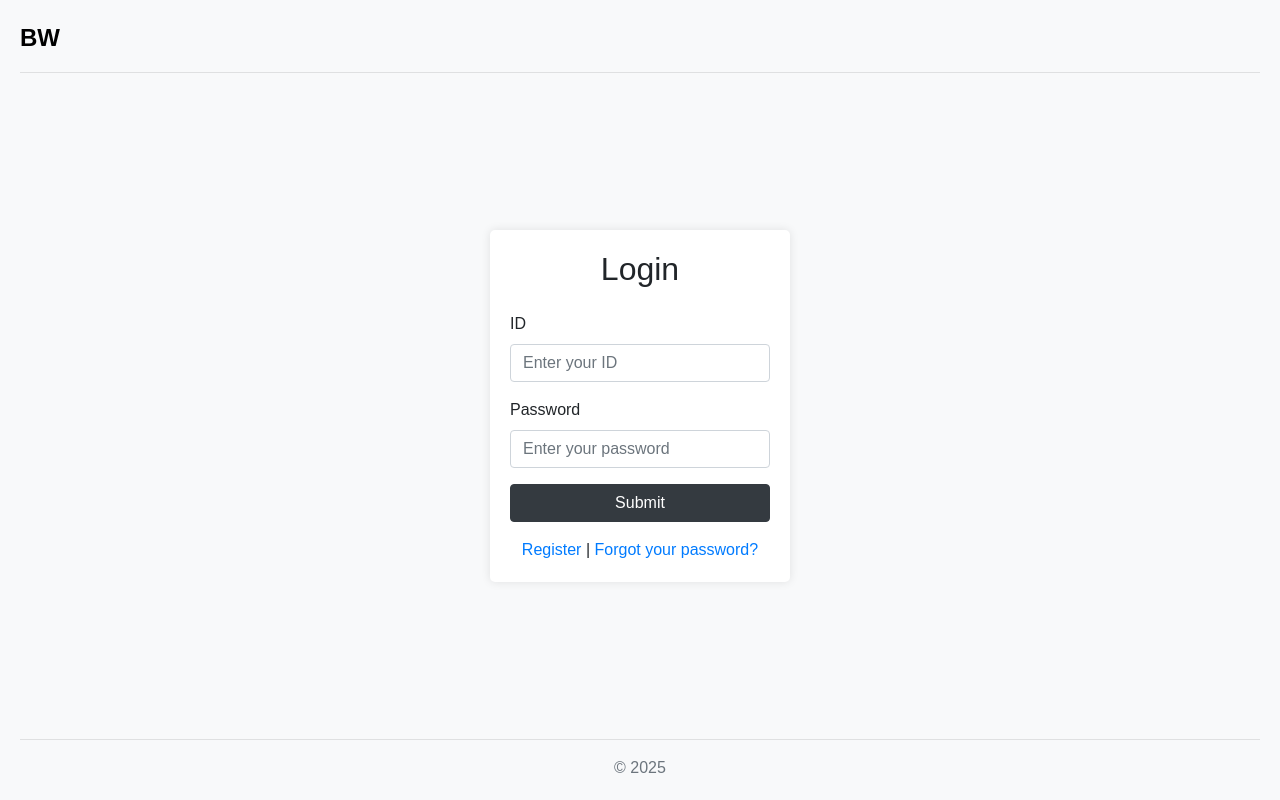
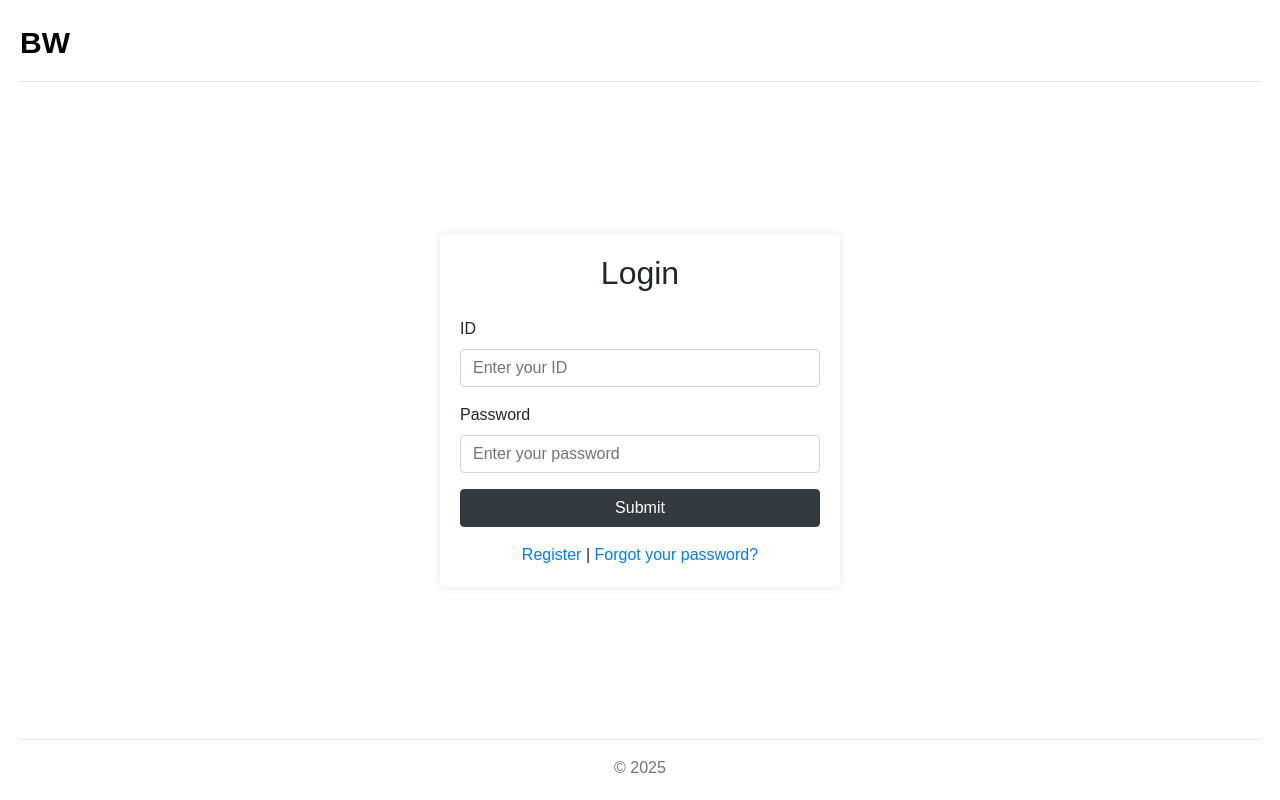
Before and after one commit to eungyukm/Miravelle, a Django app: page /users/login/ in a window 1280 px wide. Run offline with Django 5.2, Linux system fonts and the light colour scheme; some libraries are stand-ins or nearby versions.

Commit message:
fix : edit login design

```diff
--- a/core/users/templates/login.html
+++ b/core/users/templates/login.html
@@ -8,7 +8,7 @@
     <style>
         body {
             font-family: sans-serif;
-            background-color: #f8f9fa; /* Light gray background */
+            background-color:rgb(255, 255, 255); /* Light gray background */
             display: flex;
             flex-direction: column;
             min-height: 100vh; /* Ensure full height */
@@ -30,7 +30,7 @@
 
         /* Login Form Container */
         .login-container {
-            width: 300px;
+            width: 400px;
             padding: 20px;
             background-color: #fff;
             border-radius: 5px;
@@ -68,7 +68,7 @@
 </head>
 <body>
     <div class="header">
-        <a style="color: black; font-size: 24px;" href="#" class="logo"><strong>BW</strong></a>
+        <a style="color: black; font-size: 30px;" href="#" class="logo"><strong>BW</strong></a>
         <hr>
     </div>
 
```
